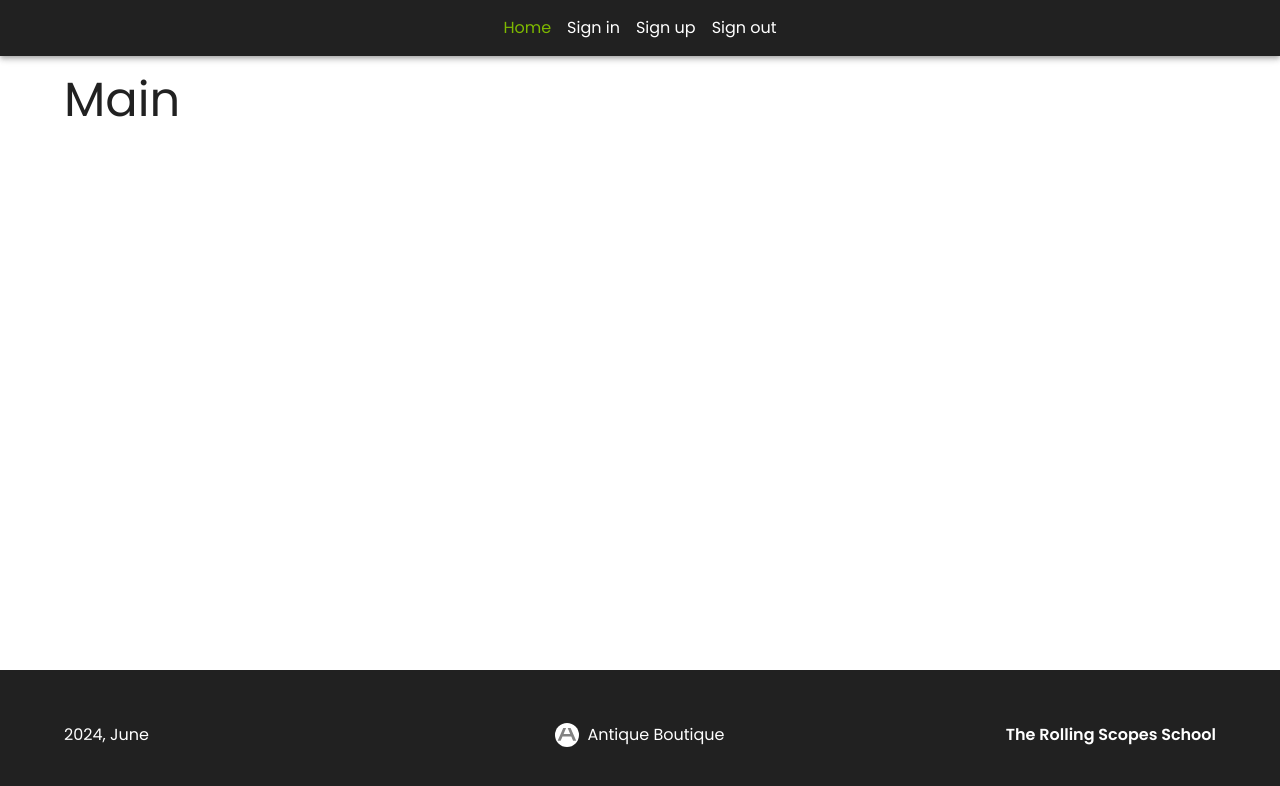
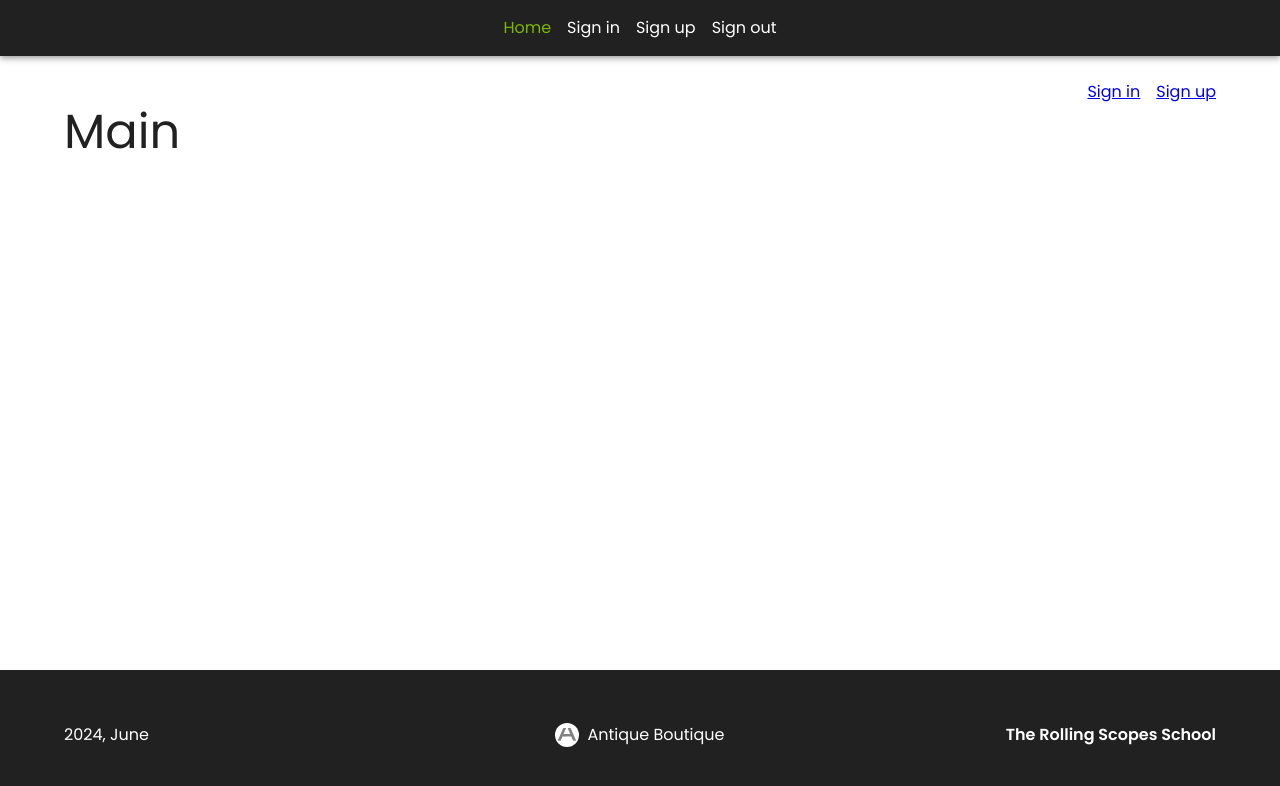
Before and after one commit to IggyPope/antique-boutique, a React (Vite) app: page / in a window 1280 px wide. Shown: the top 786 px of the page. Built offline with nearby package versions, Linux system fonts and the light colour scheme; no server answers.

Commit message:
feat: add cross-links to pages

```diff
--- a/src/pages/Main.tsx
+++ b/src/pages/Main.tsx
@@ -1,8 +1,23 @@
-import { Typography } from '@mui/material';
+import { Link } from 'react-router-dom';
+
+import { Box, Typography } from '@mui/material';
 
 const Main = () => {
   return (
     <>
+      <Box
+        sx={{
+          marginTop: 1,
+          display: 'flex',
+          alignItems: 'center',
+          gap: 2,
+          justifyContent: 'flex-end',
+          width: '100%',
+        }}
+      >
+        <Link to="/signin">Sign in</Link>
+        <Link to="/signup">Sign up</Link>
+      </Box>
       <Typography variant="h3">Main</Typography>
     </>
   );
--- a/src/pages/SignIn.tsx
+++ b/src/pages/SignIn.tsx
@@ -1,4 +1,6 @@
-import { Typography } from '@mui/material';
+import { Link } from 'react-router-dom';
+
+import { Box, Typography } from '@mui/material';
 
 import { LoginForm } from '@/components/LoginForm/LoginForm';
 
@@ -7,6 +9,19 @@ const SignIn = () => {
     <>
       <Typography variant="h3">Sign in</Typography>
       <LoginForm />
+      <Box
+        sx={{
+          marginTop: 1,
+          display: 'flex',
+          alignItems: 'center',
+          gap: 1,
+          justifyContent: 'center',
+          width: '100%',
+        }}
+      >
+        <Typography variant="h6">Don&rsquo;t have an account yet?</Typography>
+        <Link to="/signup">Sign up</Link>
+      </Box>
     </>
   );
 };
--- a/src/pages/SignUp.tsx
+++ b/src/pages/SignUp.tsx
@@ -1,4 +1,6 @@
-import { Typography } from '@mui/material';
+import { Link } from 'react-router-dom';
+
+import { Box, Typography } from '@mui/material';
 
 import { RegistrationForm } from '../components/RegistrationForm/RegistrationForm';
 
@@ -7,6 +9,19 @@ const SignUp = () => {
     <>
       <Typography variant="h3">Sign Up</Typography>
       <RegistrationForm />
+      <Box
+        sx={{
+          marginTop: 1,
+          display: 'flex',
+          alignItems: 'center',
+          gap: 1,
+          justifyContent: 'center',
+          width: '100%',
+        }}
+      >
+        <Typography variant="h6">Already have an account?</Typography>
+        <Link to="/signin">Sign in </Link>
+      </Box>
     </>
   );
 };
```
